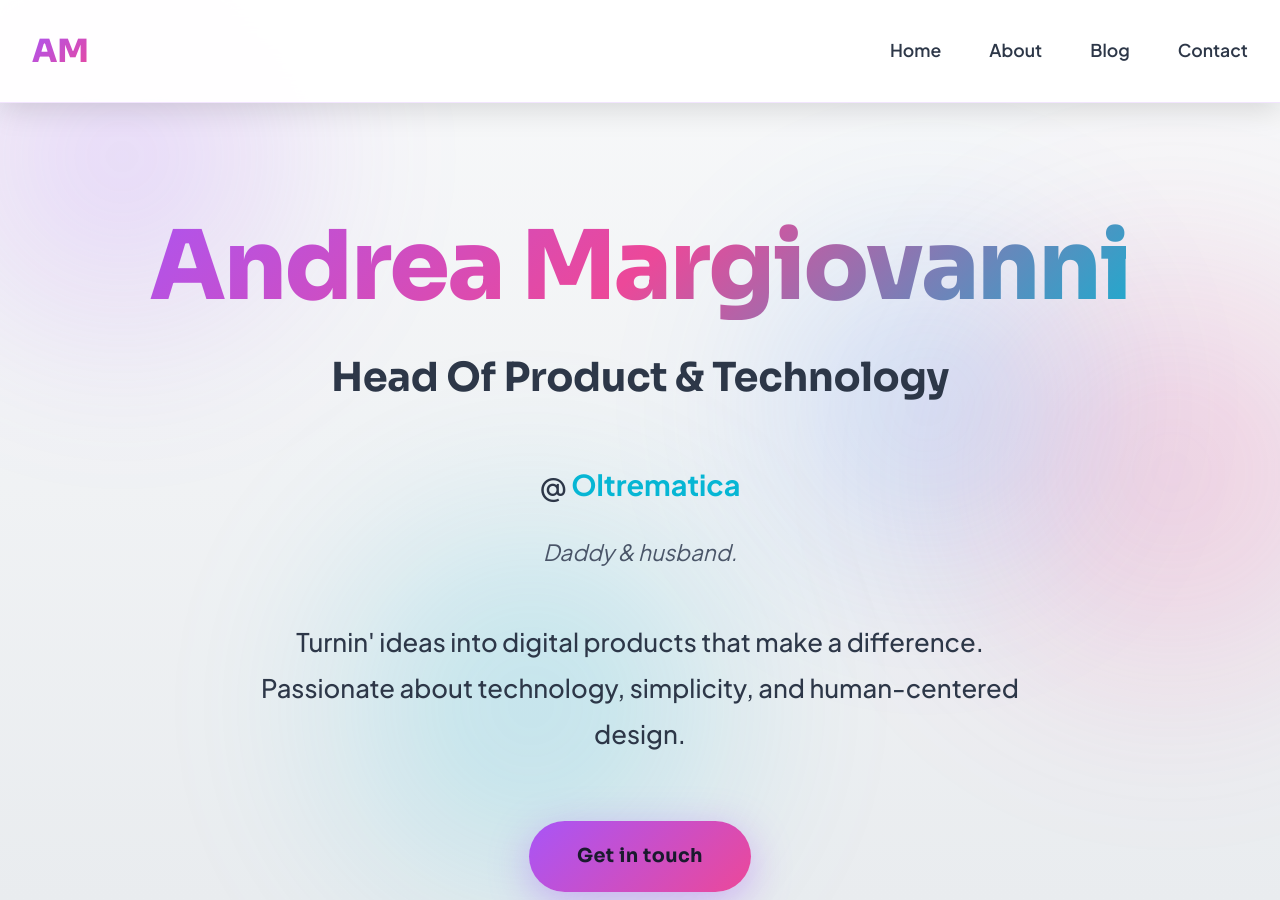
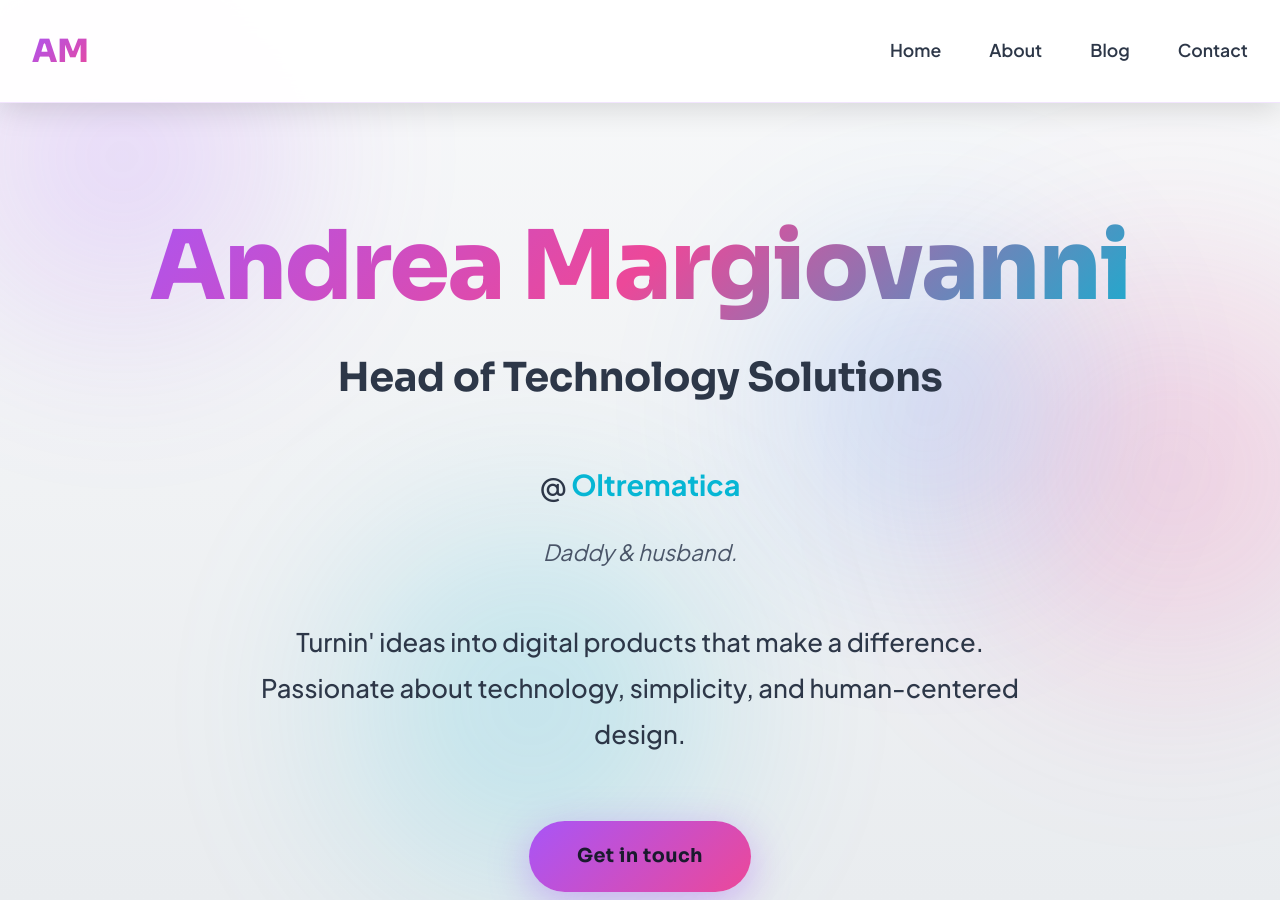
Before and after one commit to amargiovanni/margiovanni.it, a Jekyll site: the page built from index.md, in a window 1280 px wide and 900 px high. Built offline with Jekyll 4.4.1, drawn with Linux system fonts in a browser that asks for light colours.

Commit message:
Head of Technology Solutions

```diff
--- a/_config.yml
+++ b/_config.yml
@@ -2,7 +2,7 @@
 title: Andrea Margiovanni
 email: hello@margiovanni.it
 description: >-
-  Head Of Product & Technology @ Oltrematica.
+  Head of Technology Solutions @ Oltrematica.
   Turning ideas into digital products that make a difference.
 baseurl: ""
 url: "https://margiovanni.it"
--- a/_layouts/home.html
+++ b/_layouts/home.html
@@ -8,7 +8,7 @@ layout: default
         <div class="hero-content">
             <h1 class="hero-title">
                 <span class="hero-name">Andrea Margiovanni</span>
-                <span class="hero-role">Head Of Product & Technology</span>
+                <span class="hero-role">Head of Technology Solutions</span>
             </h1>
             <p class="hero-subtitle">
                 @ <a href="https://oltrematica.it" target="_blank" rel="noopener noreferrer" class="company-link">Oltrematica</a>
```
